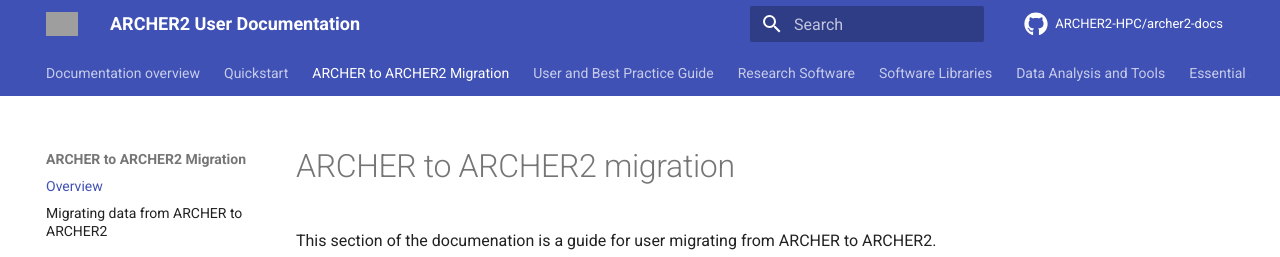
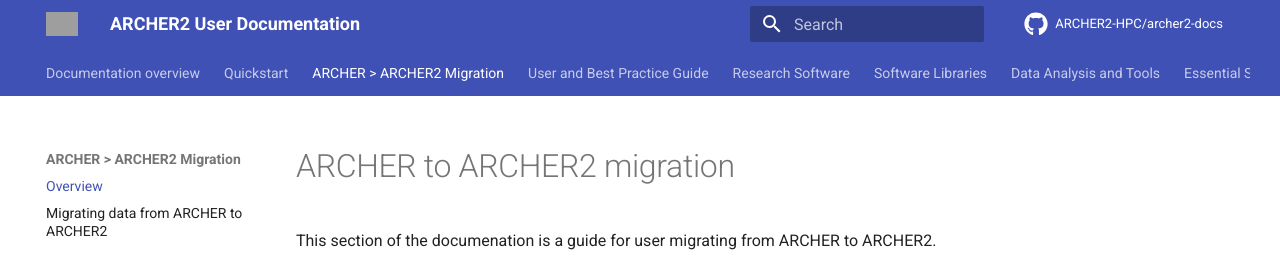
Before and after one commit to ARCHER2-HPC/archer2-docs, an MkDocs documentation site: the page built from docs/archer-migration/index.md, in a window 1280 px wide. Shown: the top 257 px of the page. Built offline with MkDocs 1.6.1 and Material for MkDocs 9.7.7, drawn with Linux system fonts in a browser that asks for light colours; comment, search, counter and statistics services are not loaded; grey boxes are pictures that could not be loaded.

Commit message:
Fixes title

```diff
--- a/mkdocs.yml
+++ b/mkdocs.yml
@@ -36,7 +36,7 @@
     - "Overview": quick-start/overview.md
     - "Quickstart for users": quick-start/quickstart-users.md
     - "Quickstart for developers": quick-start/quickstart-developers.md
-  - "ARCHER to ARCHER2 Migration":
+  - "ARCHER > ARCHER2 Migration":
     - "Overview": archer-migration/index.md
     - "Migrating data from ARCHER to ARCHER2": archer-migration/data-migration.md
   - "User and Best Practice Guide":
```
